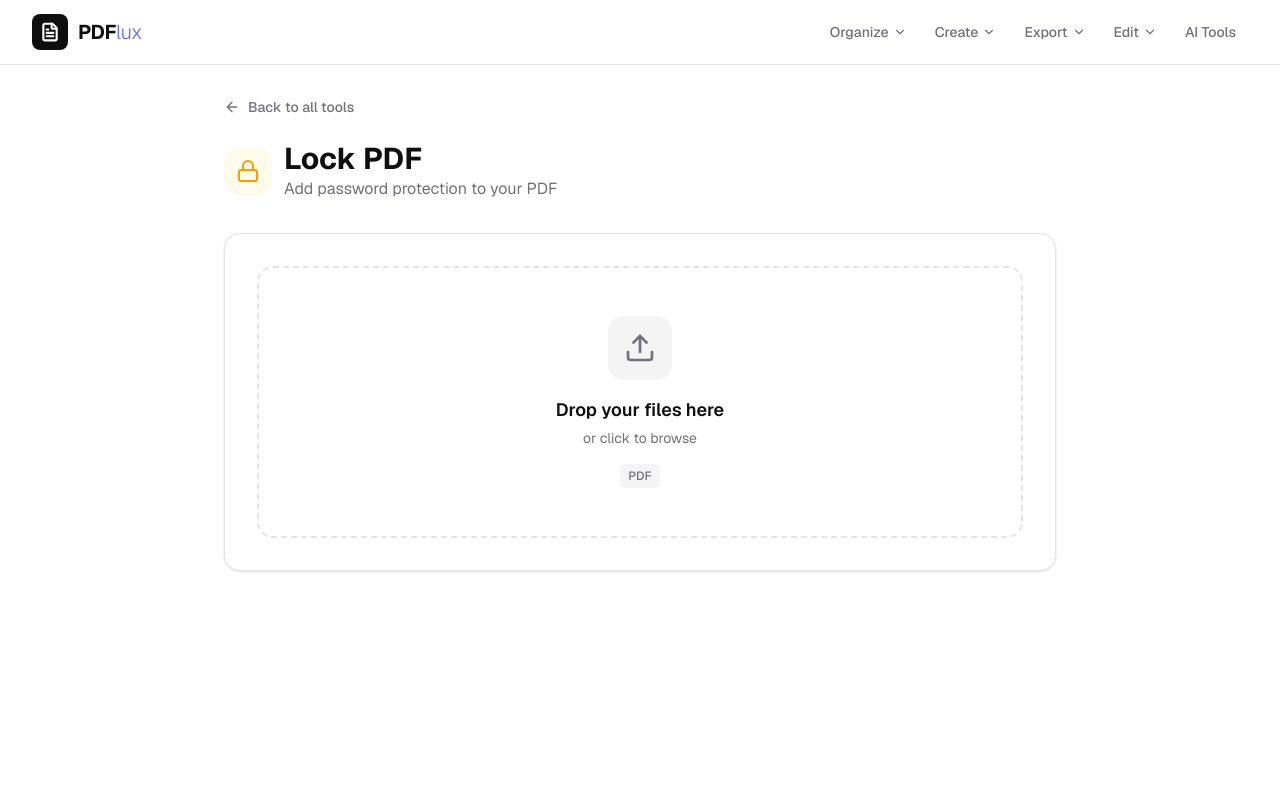
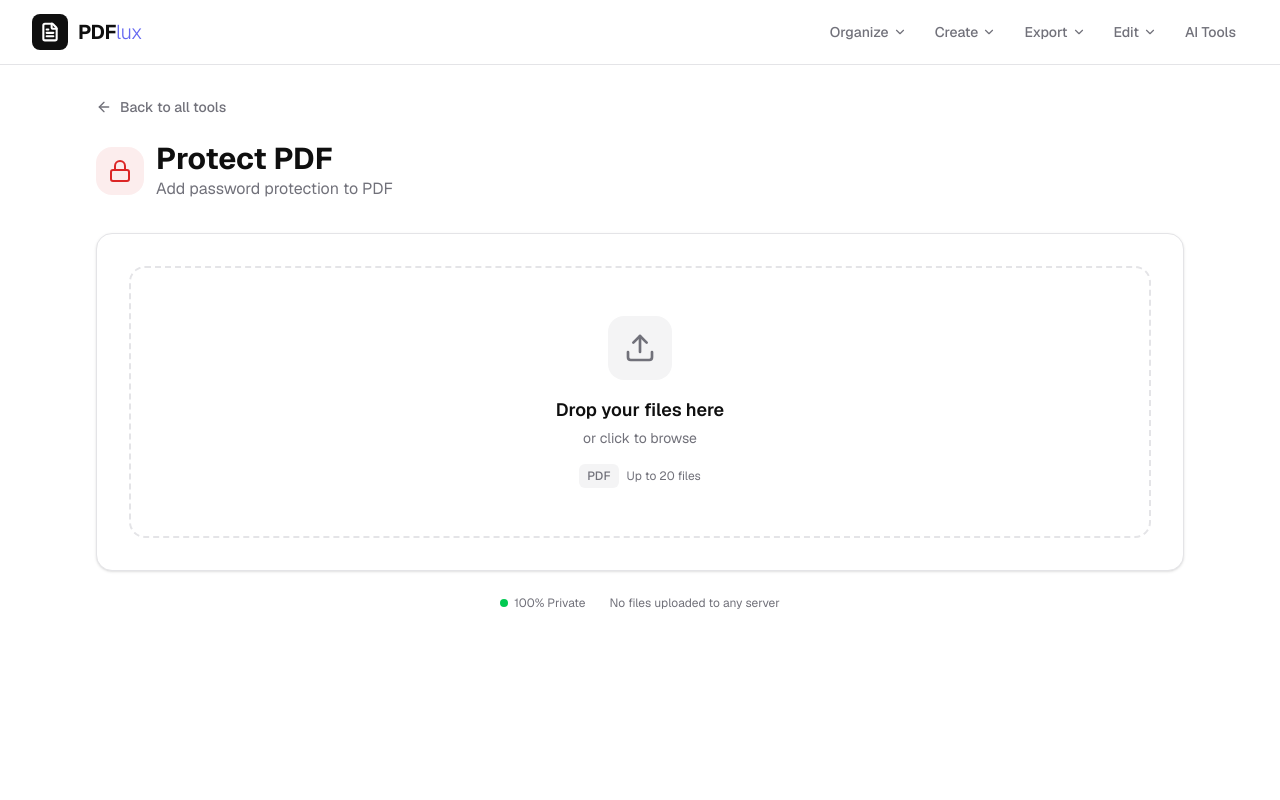
Before and after one commit to hmzamumtaz/PDFlux, a Next.js app: page /tools/protect-pdf in a window 1280 px wide. Shown: the top 800 px of the page. Built offline with nearby package versions, Linux system fonts and the light colour scheme.

Commit message:
Lock PDF: multi-file upload, shared password, per-file download/delete, list/grid view, Download All, Delete All

```diff
--- a/src/app/tools/protect-pdf/page.tsx
+++ b/src/app/tools/protect-pdf/page.tsx
@@ -1,95 +1,25 @@
 'use client';
 
-import { useState, useCallback, useRef } from 'react';
-import { ArrowLeft, Loader2, Lock, AlertCircle, CheckCircle2, Eye, EyeOff } from 'lucide-react';
-import Link from 'next/link';
-import FileUpload from '@/components/FileUpload';
-import { protectPdf, downloadBlob } from '@/lib/pdf-engine';
+import { useState } from 'react';
+import ToolPage from '@/components/ToolPage';
+import { protectPdf } from '@/lib/pdf-engine';
+import { Eye, EyeOff, Lock } from 'lucide-react';
 
 export default function ProtectPdfPage() {
-  const [files, setFiles] = useState<File[]>([]);
   const [password, setPassword] = useState('');
   const [confirmPassword, setConfirmPassword] = useState('');
   const [showPassword, setShowPassword] = useState(false);
-  const [processing, setProcessing] = useState(false);
-  const [done, setDone] = useState(false);
-  const [error, setError] = useState<string | null>(null);
   const [allowPrinting, setAllowPrinting] = useState(true);
   const [allowModifying, setAllowModifying] = useState(false);
   const [allowCopying, setAllowCopying] = useState(false);
-  const fileRef = useRef<File | null>(null);
-
-  const handleFilesSelected = useCallback((selected: File[]) => {
-    setFiles(selected);
-    setDone(false);
-    setError(null);
-    fileRef.current = selected[0] || null;
-  }, []);
-
-  const handleProtect = useCallback(async () => {
-    if (!fileRef.current) return;
-    if (!password) { setError('Please enter a password'); return; }
-    if (password !== confirmPassword) { setError('Passwords do not match'); return; }
-    if (password.length < 3) { setError('Password must be at least 3 characters'); return; }
-
-    setProcessing(true);
-    setError(null);
-    try {
-      const blob = await protectPdf(fileRef.current, password, undefined, {
-        allowPrinting,
-        allowModifying,
-        allowCopying,
-        allowFillingForms: true,
-      });
-      downloadBlob(blob, fileRef.current.name.replace(/\.pdf$/i, '_protected.pdf'));
-      setDone(true);
-    } catch (err: any) {
-      setError(err.message || 'Protection failed');
-    } finally {
-      setProcessing(false);
-    }
-  }, [password, confirmPassword, allowPrinting, allowModifying, allowCopying]);
-
-  const handleReset = useCallback(() => {
-    setFiles([]);
-    setPassword('');
-    setConfirmPassword('');
-    setDone(false);
-    setError(null);
-    fileRef.current = null;
-  }, []);
 
   return (
-    <div className="min-h-screen bg-white">
-      <div className="max-w-4xl mx-auto px-4 sm:px-6 lg:px-8 py-8">
-        <Link href="/" className="inline-flex items-center gap-2 text-sm font-medium text-muted-foreground hover:text-foreground transition-colors mb-6">
-          <ArrowLeft className="w-4 h-4" /> Back to all tools
-        </Link>
-
-        <div className="mb-8">
-          <div className="flex items-center gap-3 mb-2">
-            <div className="w-12 h-12 rounded-2xl flex items-center justify-center bg-amber-50">
-              <Lock className="w-6 h-6 text-amber-500" />
-            </div>
-            <div>
-              <h1 className="text-2xl sm:text-3xl font-bold text-foreground">Lock PDF</h1>
-              <p className="text-muted-foreground text-sm sm:text-base">Add password protection to your PDF</p>
-            </div>
-          </div>
-        </div>
-
-        <div className="bg-white rounded-2xl border border-border p-6 sm:p-8 shadow-sm">
-          <FileUpload
+    <ToolPage
+      slug="protect-pdf"
       accept=".pdf"
-            multiple={false}
-            files={files}
-            onFilesSelected={handleFilesSelected}
-            onRemoveFile={handleReset}
-          />
-
-          {files.length > 0 && !done && !processing && (
-            <div className="mt-6 space-y-5">
-              <div className="space-y-3 max-w-sm">
+      processLabel="Protect PDF"
+      options={
+        <div className="space-y-4 max-w-sm">
           <div>
             <label className="block text-sm font-medium text-foreground mb-1">Password</label>
             <div className="relative">
@@ -118,10 +48,8 @@ export default function ProtectPdfPage() {
           {password && confirmPassword && password !== confirmPassword && (
             <p className="text-xs text-destructive">Passwords do not match</p>
           )}
-              </div>
-
           <div>
-                <label className="block text-sm font-medium text-foreground mb-3">Permissions</label>
+            <label className="block text-sm font-medium text-foreground mb-2">Permissions</label>
             <div className="space-y-2.5">
               <label className="flex items-center gap-3 cursor-pointer group">
                 <input type="checkbox" checked={allowPrinting} onChange={(e) => setAllowPrinting(e.target.checked)} className="w-4 h-4 rounded border-border text-primary focus:ring-primary/20" />
@@ -137,40 +65,24 @@ export default function ProtectPdfPage() {
               </label>
             </div>
           </div>
-
-              <button onClick={handleProtect} className="px-8 py-3.5 rounded-xl font-semibold text-sm transition-all flex items-center gap-2 bg-amber-500 hover:bg-amber-600 text-white hover:shadow-lg hover:shadow-amber-500/25 active:scale-[0.98]">
-                <Lock className="w-4 h-4" /> Protect PDF
-              </button>
         </div>
-          )}
-
-          {processing && (
-            <div className="mt-6 p-4 bg-amber-50 border border-amber-200 rounded-xl flex items-center gap-3 animate-fade-in">
-              <Loader2 className="w-4 h-4 animate-spin text-amber-600" />
-              <p className="text-sm font-medium text-amber-800">Encrypting PDF with password...</p>
-            </div>
-          )}
-
-          {done && (
-            <div className="mt-6 p-5 bg-green-50 border border-green-200 rounded-xl animate-fade-in">
-              <div className="flex items-start gap-3">
-                <CheckCircle2 className="w-5 h-5 text-green-600 shrink-0 mt-0.5" />
-                <div>
-                  <p className="text-sm font-semibold text-green-800 mb-1">PDF protected successfully</p>
-                  <p className="text-sm text-green-700">The password-protected file has been downloaded. Opening it will require the password you set.</p>
-                </div>
-              </div>
-            </div>
-          )}
-
-          {error && (
-            <div className="mt-4 p-4 bg-red-50 border border-red-200 rounded-xl flex items-center gap-3">
-              <AlertCircle className="w-5 h-5 text-destructive shrink-0" />
-              <p className="text-sm text-destructive">{error}</p>
-            </div>
-          )}
-        </div>
-      </div>
-    </div>
+      }
+      onProcess={async (files) => {
+        if (!password) throw new Error('Please enter a password');
+        if (password !== confirmPassword) throw new Error('Passwords do not match');
+        if (password.length < 3) throw new Error('Password must be at least 3 characters');
+        const results: Blob[] = [];
+        for (const file of files) {
+          const blob = await protectPdf(file, password, undefined, {
+            allowPrinting,
+            allowModifying,
+            allowCopying,
+            allowFillingForms: true,
+          });
+          results.push(blob);
+        }
+        return results;
+      }}
+    />
   );
 }
```
Lines whose indentation alone changed are shown as unchanged.
